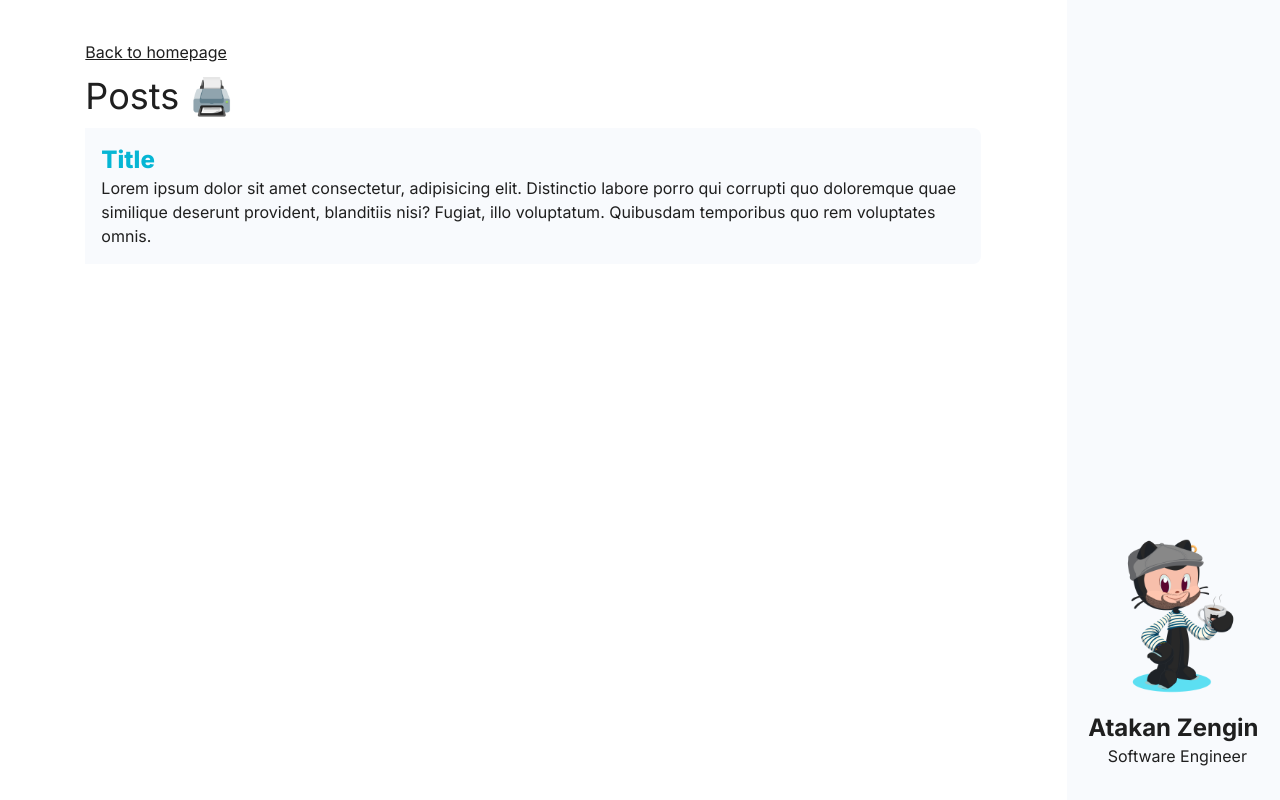
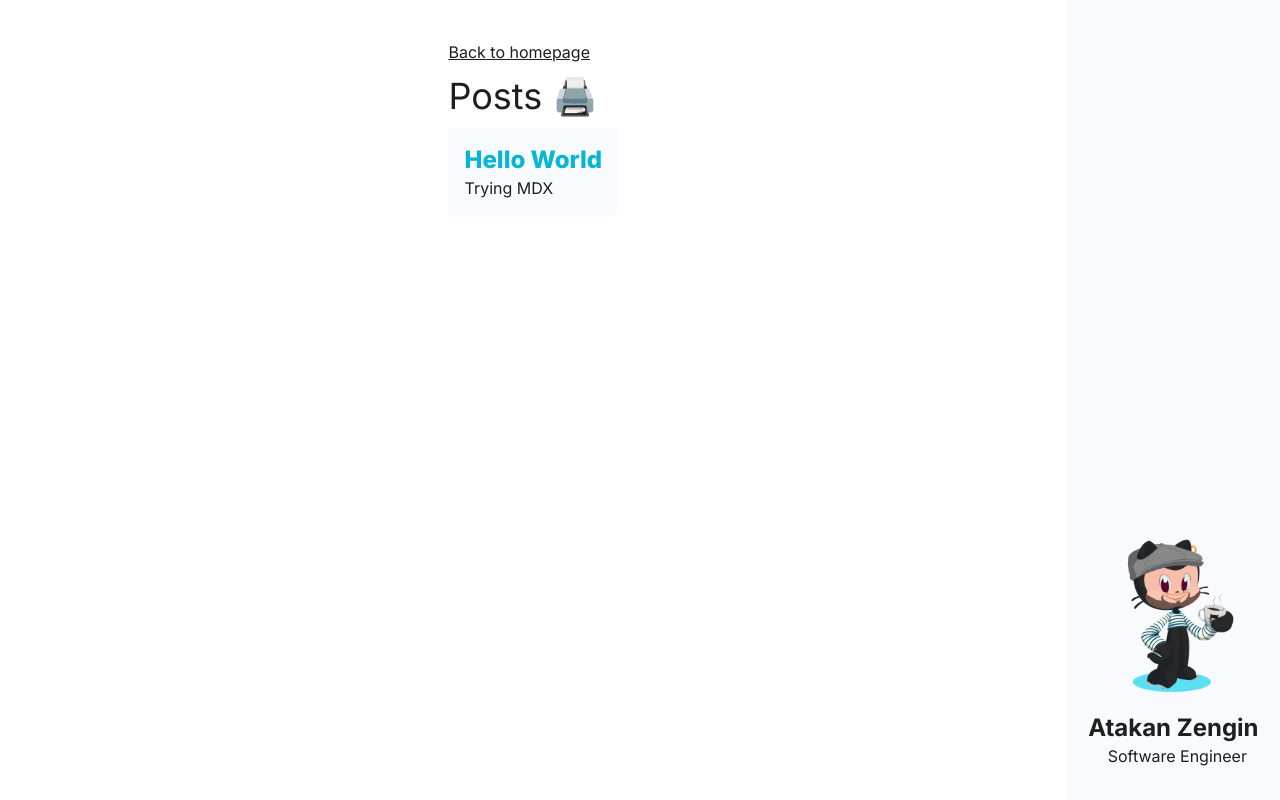
Before and after one commit to atakanzen/atakanzen.com, a Next.js app: page /posts in a window 1280 px wide. Built offline with nearby package versions, Linux system fonts and the light colour scheme.

Commit message:
Add next-mdx-remote package and set initial logic on posts page

```diff
--- a/components/Layout.tsx
+++ b/components/Layout.tsx
@@ -11,7 +11,7 @@ export default function Layout({ children }: LayoutProps) {
   return (
     <div>
       <div
-        className={`${inter.className} h-screen grid grid-rows-[max_content_1fr] xl:grid-rows-1 grid-cols-1 xl:grid-cols-12`}
+        className={`${inter.className} h-screen grid grid-rows-6 xl:grid-rows-1 grid-cols-1 xl:grid-cols-12`}
       >
         <div className="row-start-1 row-span-1 xl:col-span-2  xl:col-start-11">
           <Sidebar />
--- a/next.config.js
+++ b/next.config.js
@@ -1,6 +1,6 @@
 /** @type {import('next').NextConfig} */
 const nextConfig = {
   reactStrictMode: true,
-}
+};
 
-module.exports = nextConfig
+module.exports = nextConfig;
--- a/package.json
+++ b/package.json
@@ -15,7 +15,9 @@
     "autoprefixer": "10.4.14",
     "eslint": "8.38.0",
     "eslint-config-next": "13.3.0",
+    "gray-matter": "^4.0.3",
     "next": "13.3.0",
+    "next-mdx-remote": "^4.4.1",
     "postcss": "8.4.21",
     "react": "18.2.0",
     "react-dom": "18.2.0",
--- a/pages/posts/index.tsx
+++ b/pages/posts/index.tsx
@@ -1,29 +1,58 @@
-import { NextPage } from "next";
+import { POST_PATHS, postFilePaths } from "@/utils/mdxUtils";
+import { GetStaticProps, NextPage } from "next";
+import { serialize } from "next-mdx-remote/serialize";
+import fs from "fs";
 import Link from "next/link";
+import path from "path";
+import { MDXRemoteSerializeResult } from "next-mdx-remote";
+import matter from "gray-matter";
 
-const Posts = () => {
+type Post = {
+  metadata: Record<string, any>;
+  path: String;
+};
+
+type Props = {
+  posts: Post[];
+};
+
+const Posts = ({ posts }: Props) => {
   return (
-    <>
-      {/* For now let's put it here, the Hyde theme doesn't really supports navigation items in the sidebar, and to be honest I don't want to put them there as well. */}
+    <div className="w-full">
       <Link href="/" className="underline mb-5">
         Back to homepage
       </Link>
       <h3 className="text-4xl my-3">Posts 🖨️</h3>
       <ul className="flex flex-col items-start gap-4">
-        <li className="max-w-4xl border-solid p-4 bg-miowhite-50 dark:bg-miogray-100 rounded-lg rounded-l-none">
-          <h4 className="text-cyan-500 dark:text-cyan-300 font-extrabold text-2xl">
-            Title
-          </h4>
-          <p>
-            Lorem ipsum dolor sit amet consectetur, adipisicing elit. Distinctio
-            labore porro qui corrupti quo doloremque quae similique deserunt
-            provident, blanditiis nisi? Fugiat, illo voluptatum. Quibusdam
-            temporibus quo rem voluptates omnis.
-          </p>
-        </li>
+        {posts.map((p, i) => (
+          <Link
+            key={i}
+            href={`/posts/${p.path}`}
+            className="max-w-4xl border-solid p-4 bg-miowhite-50 dark:bg-miogray-100 rounded-lg rounded-l-none"
+          >
+            <h4 className="text-cyan-500 dark:text-cyan-300 font-extrabold text-2xl">
+              {p.metadata.title}
+            </h4>
+            <p>{p.metadata.description}</p>
+          </Link>
+        ))}
       </ul>
-    </>
+    </div>
   );
 };
 
+export const getStaticProps: GetStaticProps = async (context) => {
+  const posts = postFilePaths.map((fp) => {
+    const source = fs.readFileSync(path.join(POST_PATHS, fp));
+    const { content, data } = matter(source);
+
+    return {
+      metadata: data,
+      path: fp.replace(/\.mdx?$/, ""),
+    };
+  });
+
+  return { props: { posts } };
+};
+
 export default Posts;
--- /dev/null
+++ b/posts/hello-world.mdx
@@ -0,0 +1,8 @@
+---
+title: Hello World
+description: Trying MDX
+---
+
+This is an example post, but I wonder if I can use the next/link component here :)
+
+<Link href="/">Go back to home page</Link>
--- /dev/null
+++ b/utils/mdxUtils.ts
@@ -0,0 +1,9 @@
+import "fs";
+import fs from "fs";
+import path from "path";
+
+export const POST_PATHS = path.join(process.cwd(), "posts");
+
+export const postFilePaths = fs
+  .readdirSync(POST_PATHS)
+  .filter((fp) => /\.mdx?$/.test(fp));
```
Also changed, not shown: 1 other file (tests, documents, lock files or other folders).
